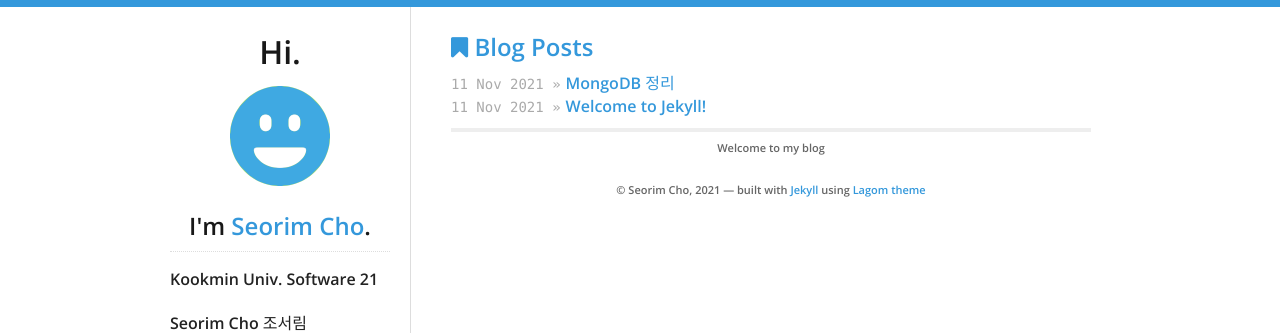
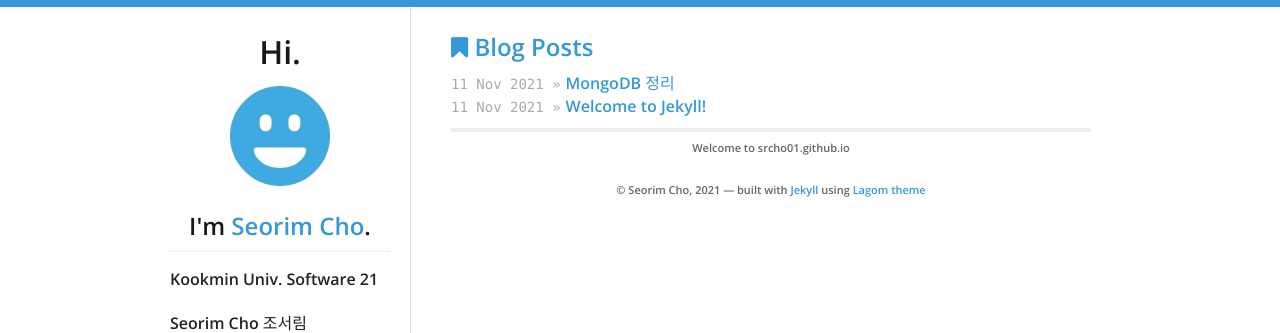
Before and after one commit to srcho01/srcho01.github.io, a Jekyll site: the page built from index.html, in a window 1280 px wide. Shown: the top 333 px of the page. Built offline with Jekyll 4.4.1, drawn with Linux system fonts in a browser that asks for light colours.

Commit message:
Modified footer.html

```diff
--- a/_includes/footer.html
+++ b/_includes/footer.html
@@ -1,7 +1,7 @@
 <div class="disclaimer">
   {% if site.data.theme.show_disclaimer %}
   <p>
-    Welcome to my blog
+    Welcome to srcho01.github.io
   </p>
   {% endif %}
 
```
